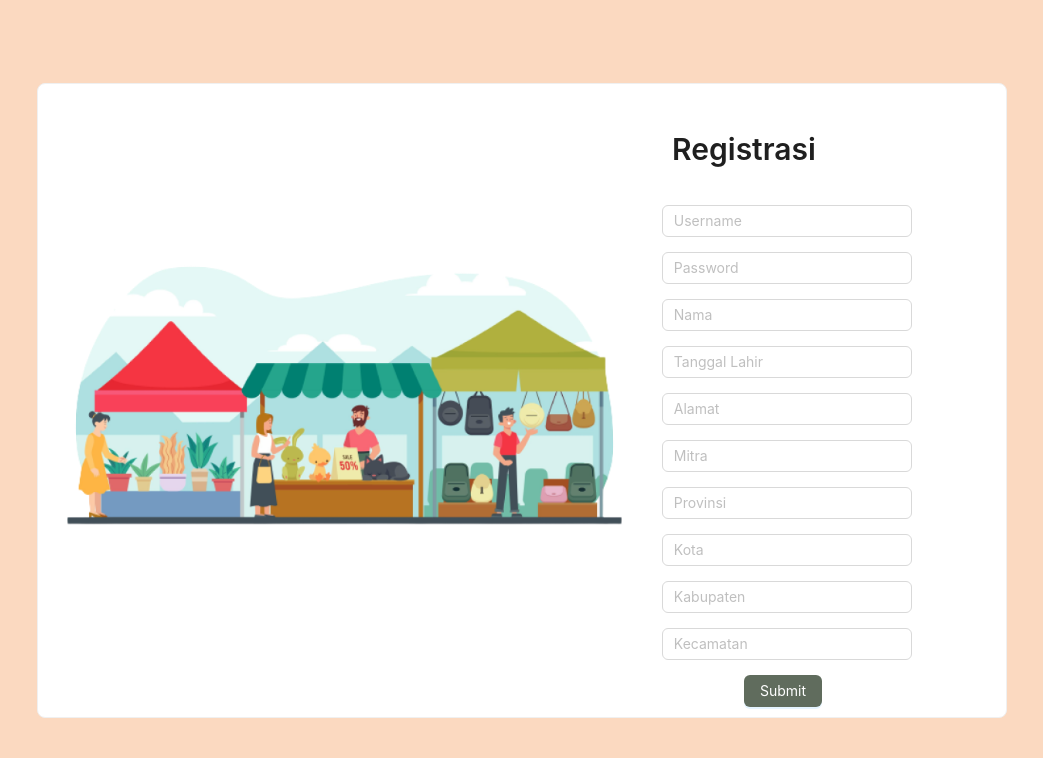
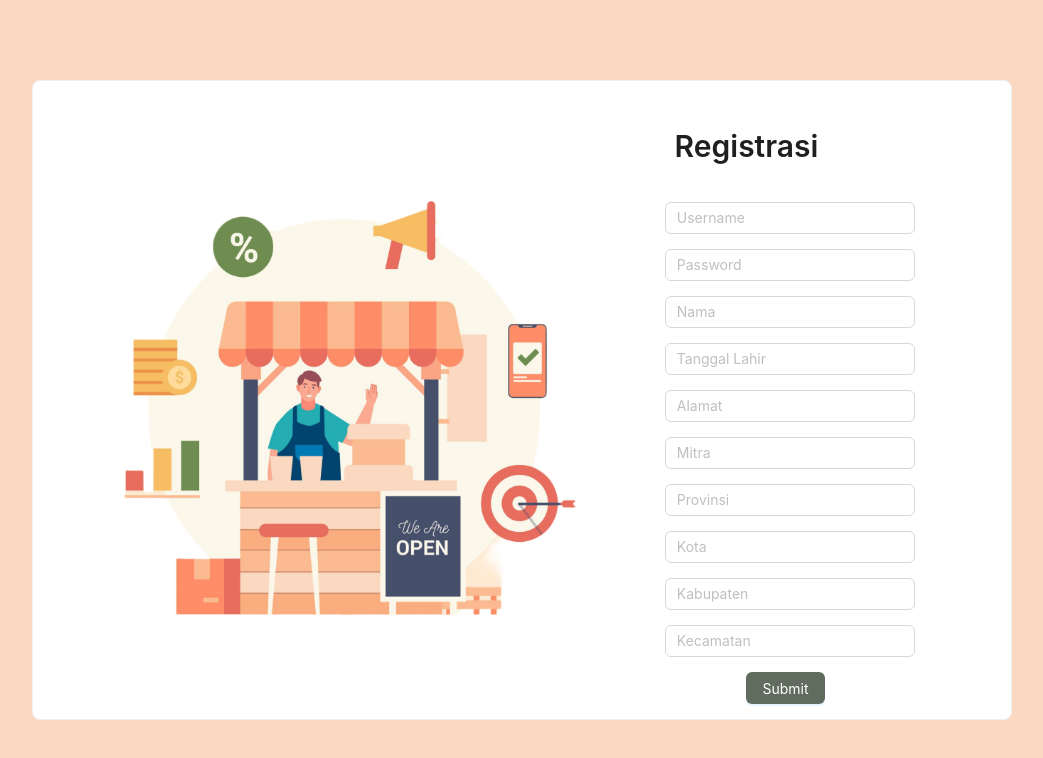
Before and after one commit to Ardhiffamada1/Aspoomarket, a React (Create React App) app: page /registrasi in a window 1280 px wide. Shown: the top 758 px of the page, without its empty margins (118-1161 px from the left). Built offline with nearby package versions, Linux system fonts and the light colour scheme.

Commit message:
initial commit

```diff
--- a/src/components/pages/login/index.js
+++ b/src/components/pages/login/index.js
@@ -55,7 +55,7 @@ const Login = () => {
                     style={{ maxWidth: 250, margin: '0 auto 15px' }}
                   >
                     <Input placeholder="Password" style={{ width: '100%' }} />
-                    <a href="registrasi.js" style={{ fontSize: '13px' }}>don't have an account?</a>
+                    <a href="Registrasi" style={{ fontSize: '13px' }}>don't have an account?</a>
                   </Form.Item>
 
                   <Form.Item
--- a/src/components/pages/registrasi/index.js
+++ b/src/components/pages/registrasi/index.js
@@ -1,6 +1,6 @@
 import React from "react";
 import { Button, Form, Input, message, Card, Typography, Row, Col } from 'antd';
-import Image from "../Image/Login.png";
+import Image from "../Image/Registrasi.png";
 
 
 const { Title } = Typography;
@@ -19,12 +19,12 @@ const Login = () => {
   return (
     <div className="login" style={{ backgroundColor: '#FBD9C0', height: '100vh', backgroundPosition: 'top' }}>
       <div className="body" style={{ display: 'flex', justifyContent: 'center', alignItems: 'center', height: '100%' }}>
-      <Card style={{ width: '130%', maxWidth: 970, height: '635px' }}>
+      <Card style={{ width: '135%', maxWidth: 980, height: '640px' }}>
 
       <Row gutter={16}>
           <Col span={12} style={{ display: 'flex', alignItems: 'center', justifyContent: 'center' }}>
               <div style={{ textAlign: 'center' }}>
-                <img src={Image} alt="login" style={{ width: '125%', marginTop: '5px' }} />
+                <img src={Image} alt="registrasi" style={{ width: '125%', marginTop: '5px' }} />
               </div>
             </Col>
 
```
